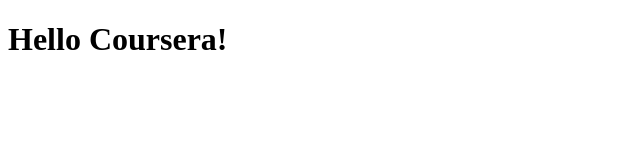
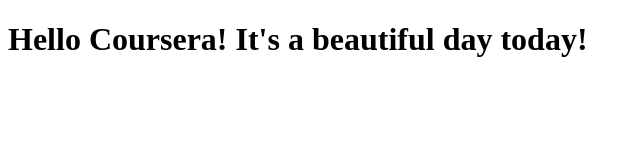
Before and after one commit to seanl08/Coursera-Test, a plain HTML site: page site/index.html in a window 1280 px wide. Shown: the whole page, without its empty margins (0-640 px from the left). Drawn offline with Linux system fonts and the light colour scheme.

Commit message:
Test Change

```diff
--- a/site/index.html
+++ b/site/index.html
@@ -4,6 +4,6 @@
 	<title>Hello Coursera!</title>
 </head>
 <body>
-<h1>Hello Coursera!</h1>
+<h1>Hello Coursera! It's a beautiful day today!</h1>
 </body>
 </html>
```
